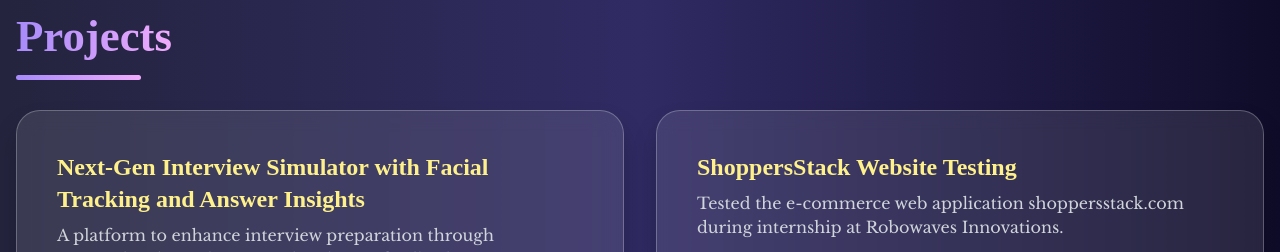
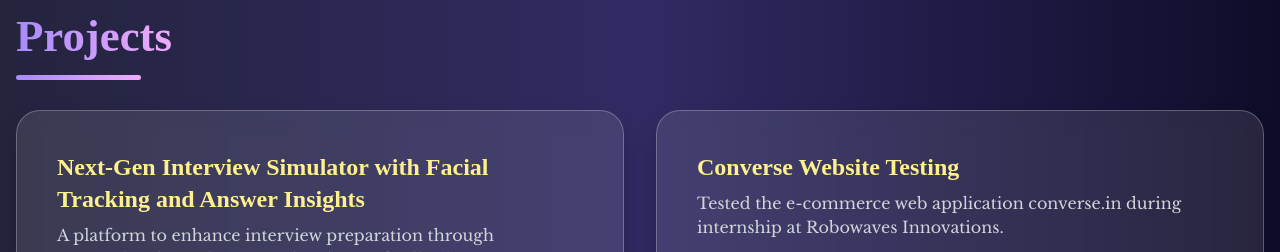
Before and after one commit to SagarYesSee/SagarYesSee.github.io, a plain HTML site: page index.html in a window 1280 px wide. Shown: the part 2763-3015 px from the top of the page. Drawn offline with nearby package versions, Linux system fonts and the light colour scheme; a web font is replaced by a local one.

Commit message:
index.html

```diff
--- a/index.html
+++ b/index.html
@@ -450,8 +450,8 @@ a:hover ~ #custom-cursor, .card:hover ~ #custom-cursor {
                     </ul>
                 </div>
                 <div class="card">
-                    <h3 class="text-2xl font-semibold text-yellow-200 mb-2">ShoppersStack Website Testing</h3>
-                    <p class="text-gray-300 mb-4">Tested the e-commerce web application shoppersstack.com during internship at Robowaves Innovations.</p>
+                    <h3 class="text-2xl font-semibold text-yellow-200 mb-2">Converse Website Testing</h3>
+                    <p class="text-gray-300 mb-4">Tested the e-commerce web application converse.in during internship at Robowaves Innovations.</p>
                     <ul class="list-disc list-inside space-y-2 text-lg">
                         <li>Performed functional, regression, compatibility, and exploratory testing across various browsers and devices.</li>
                         <li>Created and executed detailed test cases, identified defects, and logged them using Jira.</li>
@@ -684,8 +684,8 @@ document.querySelectorAll('a[href^="#"]').forEach((anchor) => {
             • Built a secure and scalable backend to support 100+ concurrent users.
             • Delivered performance analytics via an interactive dashboard, boosting user engagement and readiness.
 
-            ShoppersStack Website Testing
-            • Tested the e-commerce web application shoppersstack.com during internship at Robowaves Innovations.
+            Converse Website Testing
+            • Tested the e-commerce web application converse.in during internship at Robowaves Innovations.
             • Performed functional, regression, compatibility, and exploratory testing across various browsers and devices.
             • Created and executed detailed test cases, identified defects, and logged them using Jira.
             • Automated smoke and regression test cases using Selenium and TestNG; validated APIs through Postman and REST Assured.
```
